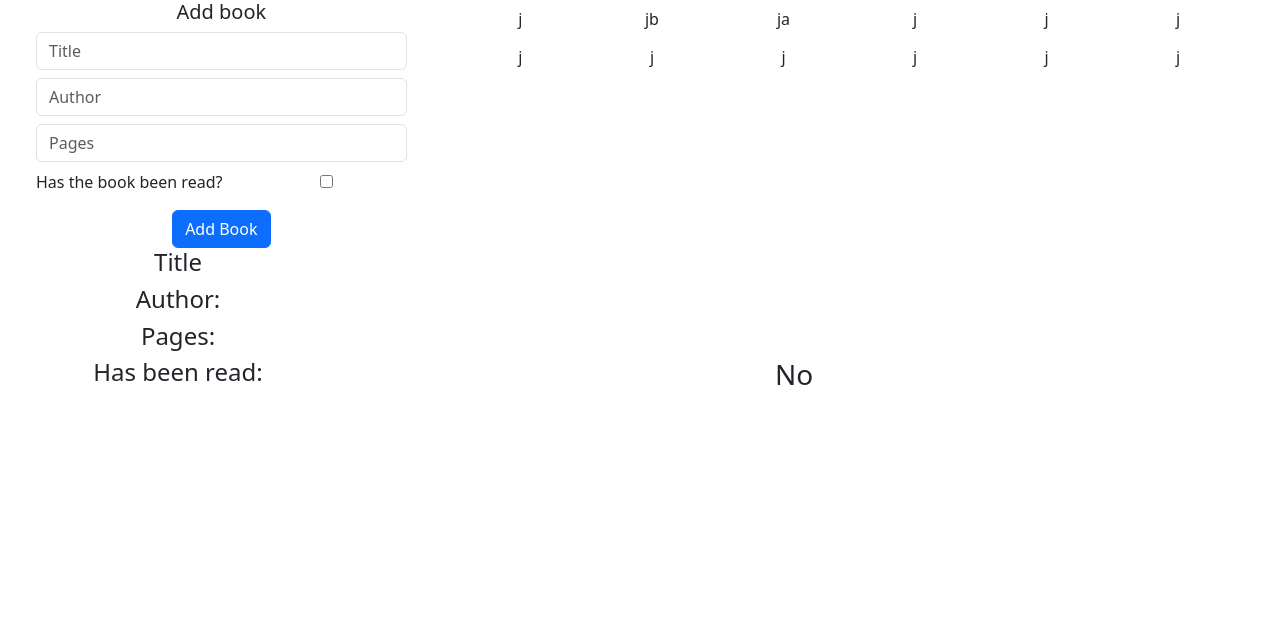
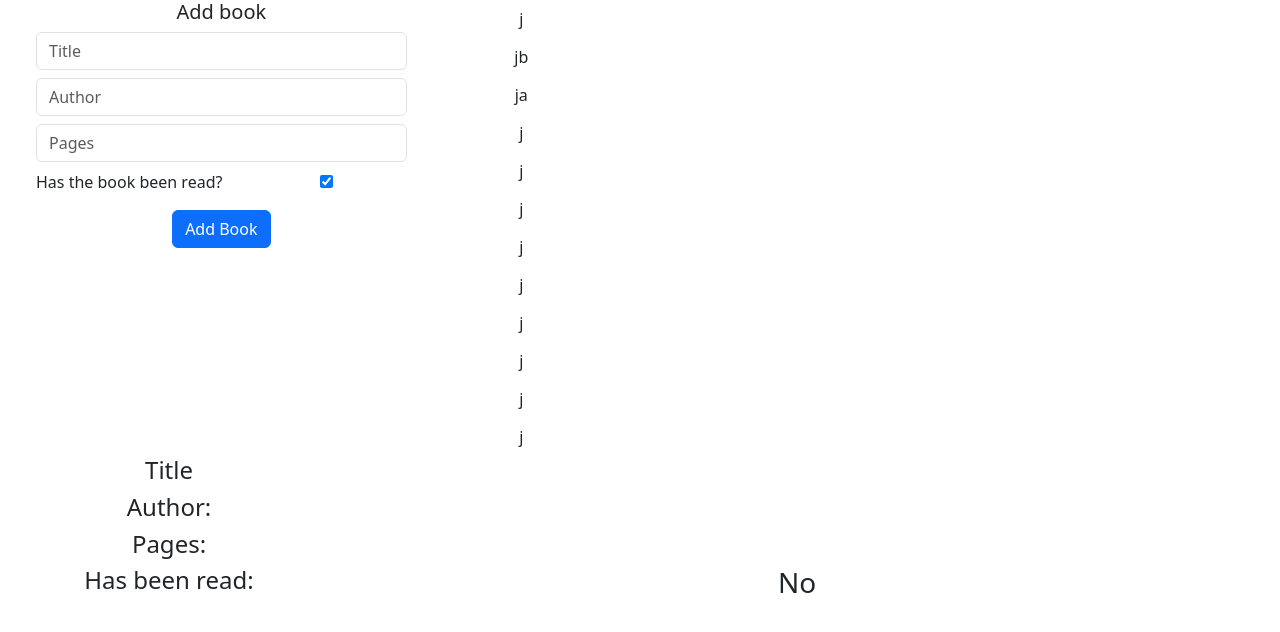
Before and after one commit to ParkerGagliano/ReactOdinLibrary, a React (Create React App) app: page / in a window 1280 px wide. Shown: the top 632 px of the page. Built offline with nearby package versions, Linux system fonts and the light colour scheme.

Commit message:
display and text box differentiated

```diff
--- a/src/Components/Book.js
+++ b/src/Components/Book.js
@@ -1,9 +1,9 @@
-export default function({book, abrev}) {
+export default function({abrev}) {
     return (
         <div className="col-2">
-            <button className="btn btn-block w-100">
+
                 <p className="p-0 m-0 block"> {abrev[0]}</p>
-            </button>
+
         </div>
     )
 
--- a/src/Components/BookDisplay.js
+++ b/src/Components/BookDisplay.js
@@ -8,7 +8,6 @@ export default function BookList({books}) {
 
     }
     let loops = Math.ceil(books.length / 12)
-
 
 
     return (
--- a/src/Components/BookInput.js
+++ b/src/Components/BookInput.js
@@ -24,7 +24,7 @@ export default function BookInput({title, titleChange, author, authorChange, pag
                     <p>Has the book been read?</p>
                 </div>
                 <div className="col">
-                    <input type="checkbox" id="checkbox" value={read} onChange={(e)=>{readChange(toggle(read))}} aria-label="Pages" aria-describedby="basic-addon1"/>
+                    <input checked="true" type="checkbox" id="checkbox" value={read} onChange={(e)=>{readChange(toggle(read))}} aria-label="Pages" aria-describedby="basic-addon1"/>
                 </div>
             </div>
         </div>
--- a/src/Components/LibInterface.js
+++ b/src/Components/LibInterface.js
@@ -3,14 +3,28 @@ import BookDisplay from './BookDisplay';
 import AddBookButton from './AddBookButton';
 import DisplayBook from './DisplayBook';
 import { useState } from 'react';
+import Book from './Book';
 export default function LibInterface({books}) {
     let temp = document.getElementById('checkbox');
+
+
 
     const [BookList, setBookList] = useState(books);
     const [textTitle, setTextTitle] = useState('');
     const [textAuthor, setTextAuthor] = useState('');
     const [intPages, setIntPages] = useState(null);
     const [boolRead, setBoolRead] = useState(null);
+    const [displayTitle, setDisplayTitle] = useState('');
+    const [displayAuthor, setDisplayAuthor] = useState('');
+    const [displayPages, setDisplayPages] = useState(null);
+    const [displayRead, setDisplayRead] = useState(null);
+
+    function createAbrev(title, author) {
+        let titleAbv = title.split(' ').map(word => word[0]).join('')
+        let authorAbv = author.split(' ').map(word => word[0]).join('')
+        return [titleAbv, authorAbv]
+
+    }
 
     function addBook() {
         setBookList([...BookList, {title: textTitle, author: textAuthor, pages: intPages, read: boolRead}]);
@@ -30,9 +44,21 @@ export default function LibInterface({books}) {
     function clearBooks() {
         setTextTitle('');
         setTextAuthor('');
-        setIntPages(null);
+        setIntPages('');
         setBoolRead(null);
-        temp.checked = false;
+
+    }
+
+    function clickBook(book) {
+        return function() {
+            clearBooks()
+            setDisplayTitle(book.title);
+            setDisplayAuthor(book.author);
+            setDisplayPages(book.pages);
+            setDisplayRead(book.read);
+        }
+
+
     }
 
     return (
@@ -44,10 +70,16 @@ export default function LibInterface({books}) {
                     <AddBookButton setBooks={addBook} BookList={BookList}></AddBookButton>
                 </div>
                 <div className="col-8">
-                    <BookDisplay books={BookList} />
+                    <div className="container-fluid">
+                        <div className="row">
+                            {BookList.map((bookinfo) => { return <button onClick={clickBook(bookinfo)} className="btn btn-block w-100"><Book onClick={clickBook} abrev = {createAbrev(bookinfo.title, bookinfo.author)}/></button> })}
+                        </div>
+                    </div>
                 </div>
+                <DisplayBook title = {displayTitle} author={displayAuthor} pages={displayPages} read={displayRead}></DisplayBook>
             </div>
-            <DisplayBook title = {textTitle} author={textAuthor} pages={intPages} read={boolRead}></DisplayBook>
+
+
         </div>
     )
 }
```
